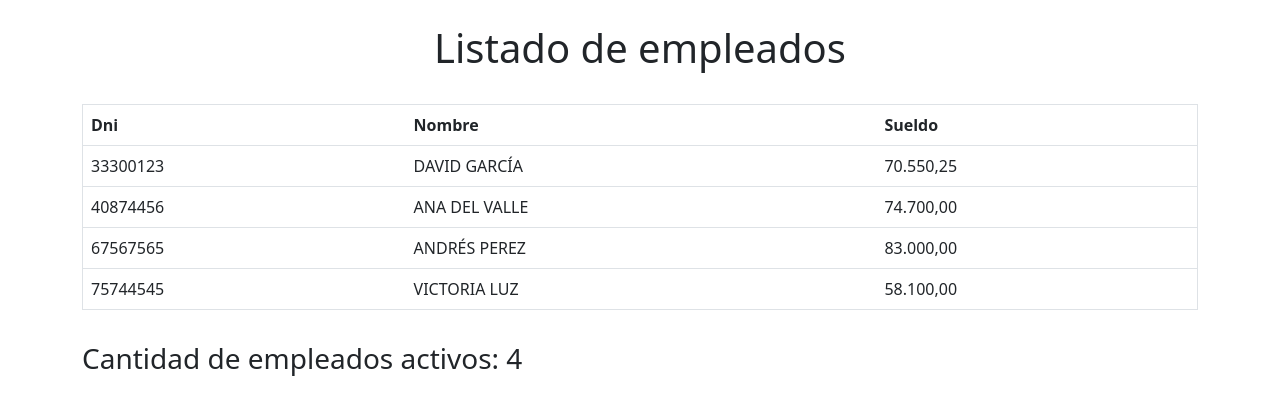
After one commit to iiezzi/Actividades-php, a PHP site: page /empleados.php in a window 1280 px wide. The commit adds this page. Shown: the top 415 px of the page. Run offline with PHP 8.4, Linux system fonts and the light colour scheme.

Commit message:
Correcion / nuevo ejercicio

```diff
--- /dev/null
+++ b/empleados.php
@@ -0,0 +1,62 @@
+<?php
+
+$aEmpleados = array();
+$aEmpleados[] = array("dni" => 33300123, "nombre" => "David García", "bruto" => 85000.30);
+$aEmpleados[] = array("dni" => 40874456, "nombre" => "Ana Del Valle", "bruto" => 90000);
+$aEmpleados[] = array("dni" => 67567565, "nombre" => "Andrés Perez", "bruto" => 100000);
+$aEmpleados[] = array("dni" => 75744545, "nombre" => "Victoria Luz", "bruto" => 70000);
+
+function calcularNeto($bruto){
+    return $bruto - ($bruto * 0.17);
+}
+?>
+<!DOCTYPE html>
+<html lang="es">
+
+<head>
+    <meta charset="UTF-8">
+    <meta http-equiv="X-UA-Compatible" content="IE=edge">
+    <meta name="viewport" content="width=device-width, initial-scale=1.0">
+    <title>Listado de empleados</title>
+    <link href="https://cdn.jsdelivr.net/npm/bootstrap@5.1.3/dist/css/bootstrap.min.css" rel="stylesheet" integrity="sha384-1BmE4kWBq78iYhFldvKuhfTAU6auU8tT94WrHftjDbrCEXSU1oBoqyl2QvZ6jIW3" crossorigin="anonymous">
+</head>
+
+<body>
+    <main class="container">
+        <div class="row">
+            <div class="col-12">
+                <h1 class="text-center py-4">Listado de empleados</h1>
+            </div>
+        </div>
+        <div class="row">
+            <div class="col-12">
+                <table class="table table-hover border">
+                    <tr>
+                        <th>Dni</th>
+                        <th>Nombre</th>
+                        <th>Sueldo</th>
+                    </tr>
+
+                    <?php for($i = 0; $i < count($aEmpleados); $i++) { ?>
+
+                    <tr>
+                        <td><?php echo $aEmpleados[$i]["dni"]; ?></td>
+                        <td><?php echo mb_strtoupper($aEmpleados[$i]["nombre"]); ?></td>
+                        <td><?php echo number_format(calcularNeto($aEmpleados[$i]["bruto"]), 2, ",", "."); ?></td>
+                    </tr>
+
+                    <?php } ?>
+
+                </table>
+            </div>
+        </div>
+        </div>
+           <div class="row">
+               <div class="col-12 py-3">
+                   <h3>Cantidad de empleados activos: <?php echo count($aEmpleados); ?></h3>
+               </div>
+        </div>
+    </main>
+</body>
+
+</html>
--- a/sumar_total.php
+++ b/sumar_total.php
@@ -77,7 +77,7 @@ $aProductos[] = array("nombre" => "Aire Acondicionado Split Inverter Frío/Calor
                <div class="col-12">
                    <h3>Subtotal: $<?php echo $sumatoria; ?></h3>
                </div>
-           </div>
+        </div>
     </div>
 </body>
 </html>
```
